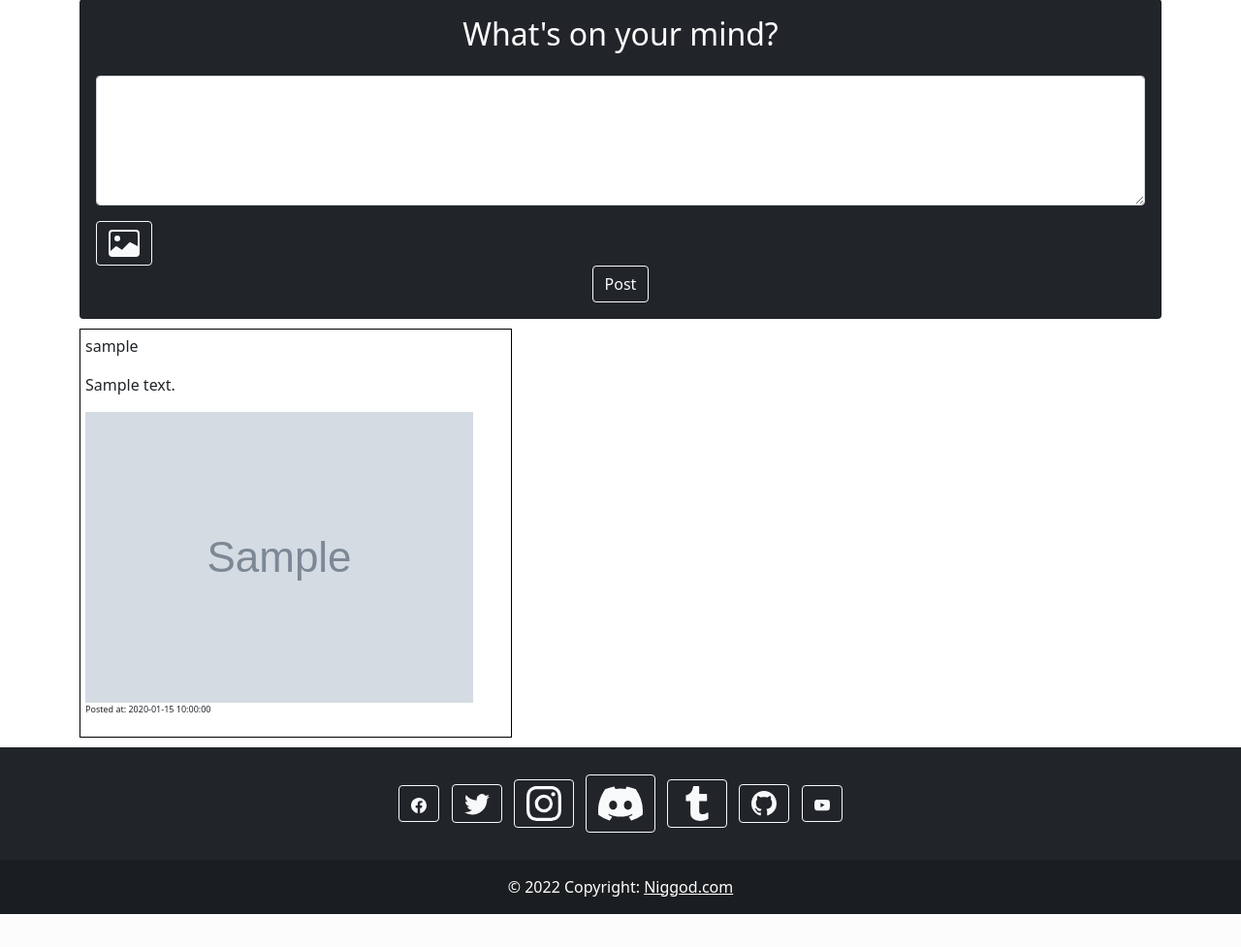
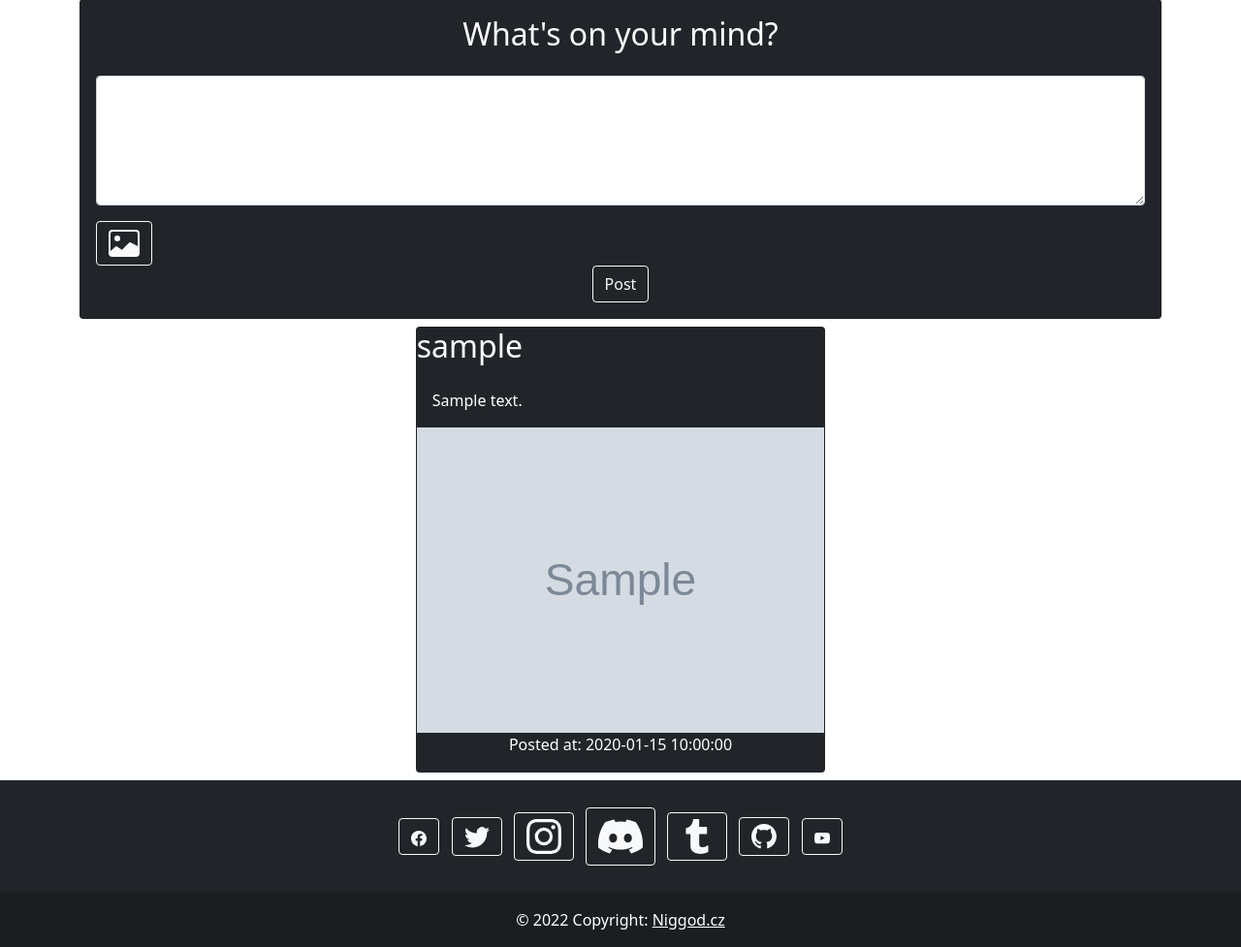
Before and after one commit to CutoNaito/Niggod, a PHP site: page / in a window 1280 px wide. Shown: the part 182-1159 px from the top of the page at 97% size. Before the commit the page ends 1125 px from the top, so only its background shows below. Run offline with PHP 8.4, Linux system fonts and the light colour scheme; the visitor is signed in with stand-in values (Sample User, id 1); tables that the repository leaves empty hold one stand-in row (values such as "Sample post"); grey boxes marked "Sample" are stand-in pictures.

Commit message:
Add style for posts

```diff
--- a/css/styles.css
+++ b/css/styles.css
@@ -15,38 +15,8 @@
 div.bg-danger div.card{
     background-color: bisque !important;
 }
-.post-window{
-    padding: 5px;
-    margin: 10px;
-    background-color: #f5f5f5;
-    width: 100%;
-    text-align: center;
-}
-.post-window input{
-    width: 50%;
-}
-#post-input{
-    height: 50px;
-}
-#post-submit{
-    margin: 8px;
-}
 #profile-register{
     color: #00ff00;
-}
-#post-fieldset{
-    border: 1px solid black;
-    padding: 5px;
-    width: 40%;
-    text-align: left;
-    margin-top: 10px;
-    margin-bottom: 10px;
-}
-.post-select{
-    text-align: center;
-}
-#posted_at{
-    font-size: xx-small;
 }
 #post_image{
     max-width: 500px;
--- a/index.php
+++ b/index.php
@@ -23,7 +23,7 @@ if ($stmt = $conn->prepare($sql)) {
     <title>Home - Niggod</title>
     <script src="https://cdn.jsdelivr.net/npm/bootstrap@5.1.3/dist/js/bootstrap.bundle.min.js" integrity="sha384-ka7Sk0Gln4gmtz2MlQnikT1wXgYsOg+OMhuP+IlRH9sENBO0LRn5q+8nbTov4+1p" crossorigin="anonymous"></script>
     <script src="script/index-script.ts"></script>
-    <link rel="icon" href="../img/NiggodRat.ico">
+    <link rel="icon" href="img/NiggodRat.ico">
     <link rel="stylesheet" href="https://cdn.jsdelivr.net/npm/bootstrap-icons@1.8.3/font/bootstrap-icons.css">
 </head>
 
@@ -59,7 +59,7 @@ if ($stmt = $conn->prepare($sql)) {
         </nav>
     </header>
     <main>
-        <div class="container" id="main_container">
+        <div class="container">
             <div class="card bg-dark text-white">
                 <div class="card-body">
                     <form action="user/post.php" method="post" enctype="multipart/form-data">
@@ -88,48 +88,25 @@ if ($stmt = $conn->prepare($sql)) {
                     </form>
                 </div>
             </div>
-            <!--
-            <div class="post-window">
-                <form action="user/post.php" method="post" enctype="multipart/form-data">
-                    <div class="row">
-                        <div class="col">
-                            <label for="post-input">What's on your mind?</label>
-                        </div>
-                    </div>
-                    <div class="row">
-                        <div class="col">
-                            <div style="overflow: hidden; height: 0">
-                                <input type="file" id="fileInput" name="fileInput">
-                            </div>
-                            <input type="text" name="post-input" id="post-input">
-                            <button type="button" id="chooseImg" onclick="chooseFile()"><img src="https://media.discordapp.net/attachments/975385808255201300/975385832355663982/unknown.png" style="width: 50px; height: 50px"></button>
-                        </div>
-                    </div>
-                    <div class="row">
-                        <div class="col-4">
-                        </div>
-                        <div class="col-4">
-                            <input type="submit" value="Post" id="post-submit">
-                        </div>
-                    </div>
-                </form>
-            </div>
--->
-            <div class="post-select">
-                <div class="row">
-                    <div class="col">
+
+            <div class="">
                 <?php
                 if (!empty($result)) {
                     if ($result->num_rows > 0) {
                         while ($row = $result->fetch_assoc()) {
-
                 ?>
-                                    <fieldset id="post-fieldset">
-                                        <p><?php echo $row["username"] ?></p>
-                                        <p><?php echo $row["text_content"] ?></p>
+                            <div class="container" style="width: 40%;">
+                                <div class="card bg-dark text-white mt-2 mb-2">
+                                    <h2 class="card-title text-left"><?php echo $row["username"] ?></h2>
+                                    <div class="card-body">
+                                        <p class="card-text"><?php echo $row["text_content"] ?></p>
+                                    </div>
                                     <img id="post_image" src="images/<?php echo $row["image_content"] ?>">
-                                        <p id="posted_at">Posted at: <?php echo $row["posted_at"] ?></p>
-                                    </fieldset>
+                                    <div class="text-center">
+                                        <p>Posted at: <?php echo $row["posted_at"] ?></p>
+                                    </div>
+                                </div>
+                            </div>
                 <?php
                         }
                     } else {
@@ -137,8 +114,6 @@ if ($stmt = $conn->prepare($sql)) {
                     }
                 }
                 ?>
-                    </div>
-                </div>
             </div>
         </div>
     </main>
@@ -197,7 +172,7 @@ if ($stmt = $conn->prepare($sql)) {
         <!-- Copyright -->
         <div class="text-center p-3" style="background-color: rgba(0, 0, 0, 0.2);">
             © 2022 Copyright:
-            <a class="text-white" href="#">Niggod.com</a>
+            <a class="text-white" href="#">Niggod.cz</a>
         </div>
         <!-- Copyright -->
     </footer>
--- a/profile.php
+++ b/profile.php
@@ -156,7 +156,7 @@ if ($stmt = $conn->prepare($sql)) {
         <!-- Copyright -->
         <div class="text-center p-3" style="background-color: rgba(0, 0, 0, 0.2);">
             © 2022 Copyright:
-            <a class="text-white" href="#">Niggod.com</a>
+            <a class="text-white" href="#">Niggod.cz</a>
         </div>
         <!-- Copyright -->
     </footer>
--- a/search.php
+++ b/search.php
@@ -133,7 +133,7 @@ if ($stmt = $conn->prepare($sql)) {
         <!-- Copyright -->
         <div class="text-center p-3" style="background-color: rgba(0, 0, 0, 0.2);">
             © 2022 Copyright:
-            <a class="text-white" href="#">Niggod.com</a>
+            <a class="text-white" href="#">Niggod.cz</a>
         </div>
         <!-- Copyright -->
     </footer>
--- a/user/login.php
+++ b/user/login.php
@@ -188,7 +188,7 @@ if ($_SERVER["REQUEST_METHOD"] == "POST") {
         <!-- Copyright -->
         <div class="text-center p-3" style="background-color: rgba(0, 0, 0, 0.2);">
             © 2022 Copyright:
-            <a class="text-white" href="#">Niggod.com</a>
+            <a class="text-white" href="#">Niggod.cz</a>
         </div>
         <!-- Copyright -->
     </footer>
--- a/welcome.php
+++ b/welcome.php
@@ -105,7 +105,7 @@ if (isset($_SESSION["logged"]) && $_SESSION["logged"] === true) {
         <!-- Copyright -->
         <div class="text-center p-3" style="background-color: rgba(0, 0, 0, 0.2);">
             © 2022 Copyright:
-            <a class="text-white" href="#">Niggod.com</a>
+            <a class="text-white" href="#">Niggod.cz</a>
         </div>
         <!-- Copyright -->
     </footer>
```
Also changed, not shown: images/Bez_nazvu.png (added). Lines whose indentation alone changed are shown as unchanged.
